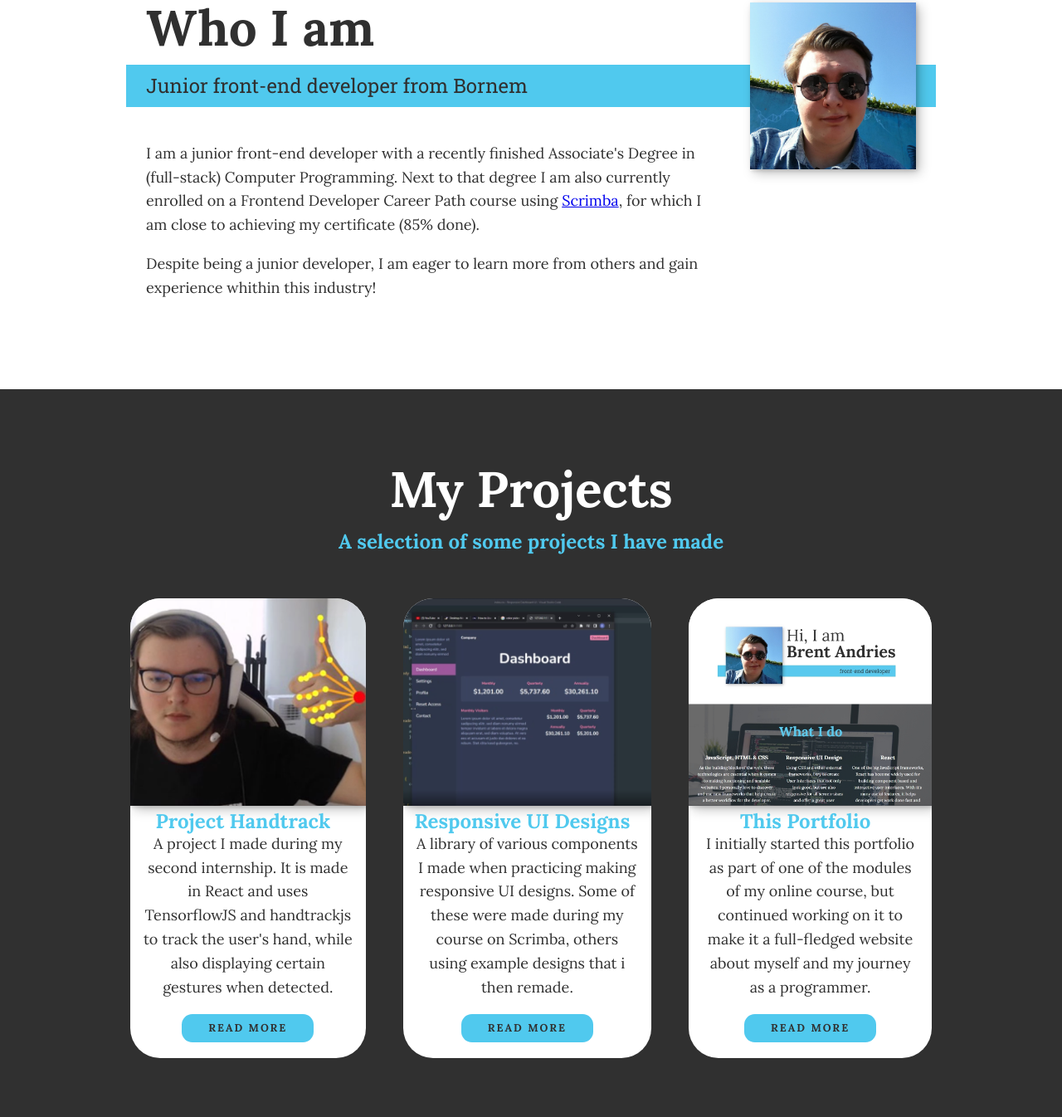
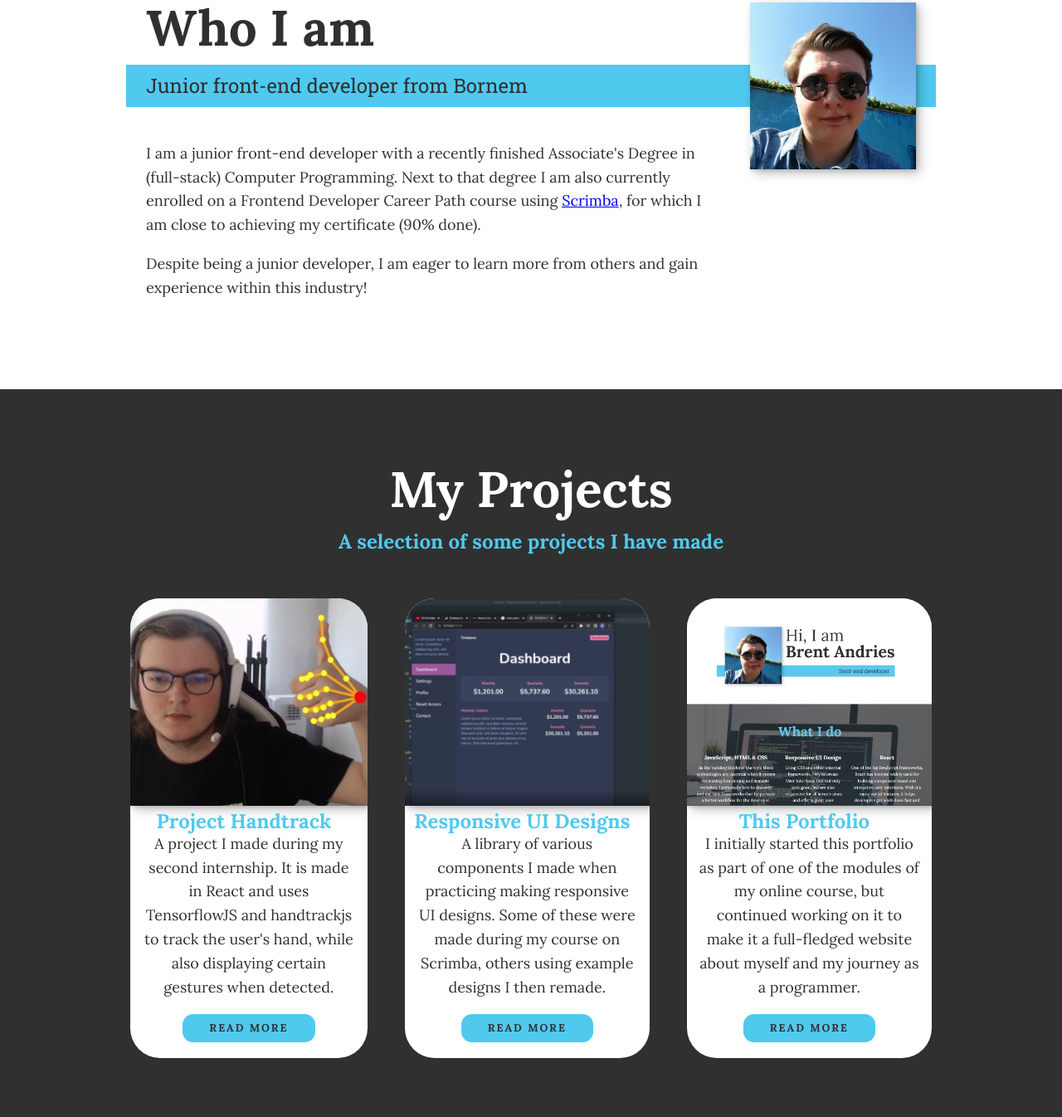
Before and after one commit to BrentAGit/BrentAGit.github.io, a plain HTML site: page index.html in a window 1280 px wide. Shown: the part 1234-2580 px from the top of the page at 83% size. Drawn offline with nearby package versions, Linux system fonts and the light colour scheme.

Commit message:
Content Update
- Updated grammar mistakes
- Updated content regarding online course

```diff
--- a/index.html
+++ b/index.html
@@ -67,8 +67,8 @@
            <p class="section__subtitle section__subtitle--about">Junior front-end developer from Bornem</p>
 
            <div class="about-me__body">
-               <p>I am a junior front-end developer with a recently finished Associate's Degree in (full-stack) Computer Programming. Next to that degree I am also currently enrolled on a Frontend Developer Career Path course using <a href="https://scrimba.com">Scrimba</a>, for which I am close to achieving my certificate (85% done).</p>
-               <p>Despite being a junior developer, I am eager to learn more from others and gain experience whithin this industry!</p>
+               <p>I am a junior front-end developer with a recently finished Associate's Degree in (full-stack) Computer Programming. Next to that degree I am also currently enrolled on a Frontend Developer Career Path course using <a href="https://scrimba.com">Scrimba</a>, for which I am close to achieving my certificate (90% done).</p>
+               <p>Despite being a junior developer, I am eager to learn more from others and gain experience within this industry!</p>
            </div>
 
            <img src="img/BrentA.jpg" alt="Jane leaning against a bus" class="about-me__img">
@@ -89,7 +89,7 @@
                 <div class="projects__card">
                     <img class="card__image" src="img/Dashboard.png" alt="An application that tracks your hand using the webcam">
                     <h3 class="card__title">Responsive UI Designs</h3>
-                    <p class="card__description">A library of various components I made when practicing making responsive UI designs. Some of these were made during my course on Scrimba, others using example designs that i then remade.</p>
+                    <p class="card__description">A library of various components I made when practicing making responsive UI designs. Some of these were made during my course on Scrimba, others using example designs I then remade.</p>
                     <a href="responsiveUIDesign.html" class="btn btn--card">Read more</a>
                 </div>
                 <div class="projects__card">
```
Also changed, not shown: handtrack.html (+1 -1 lines), responsiveUIDesign.html (+1 -1 lines).
